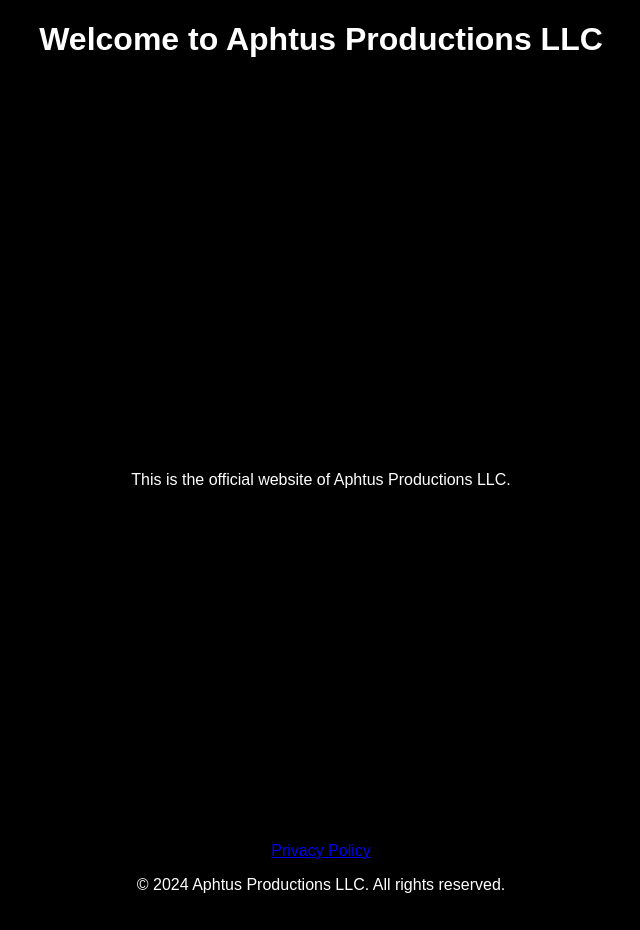
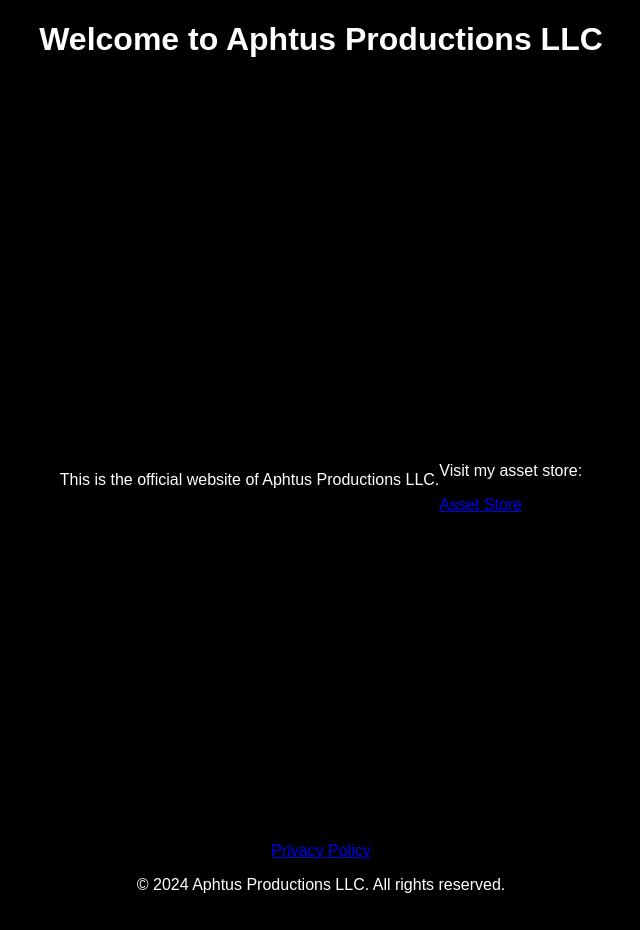
Before and after one commit to Aphtus-Productions-LLC/aphtus-productions-llc.github.io, a plain HTML site: page index.html in a window 1280 px wide. Shown: the whole page, without its empty margins (319-959 px from the left). Drawn offline with Linux system fonts and the light colour scheme.

Commit message:
Add a link to the asset store

```diff
--- a/index.html
+++ b/index.html
@@ -12,7 +12,13 @@
         </header>
 
         <main>
-            <p>This is the official website of Aphtus Productions LLC.</p>
+            <div>
+                <p>This is the official website of Aphtus Productions LLC.</p>
+            </div>
+            <div>
+                <p>Visit my asset store:</p>
+                <a href="https://payhip.com/AphtusProductionsAssetStore">Asset Store</a>
+            </div>
         </main>
 
         <footer>
```
